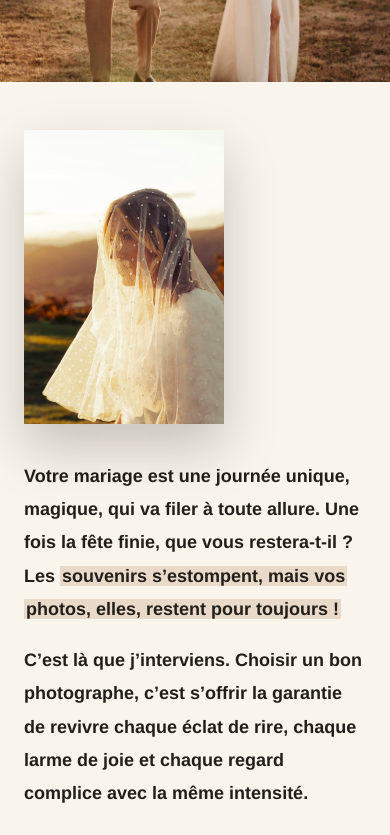
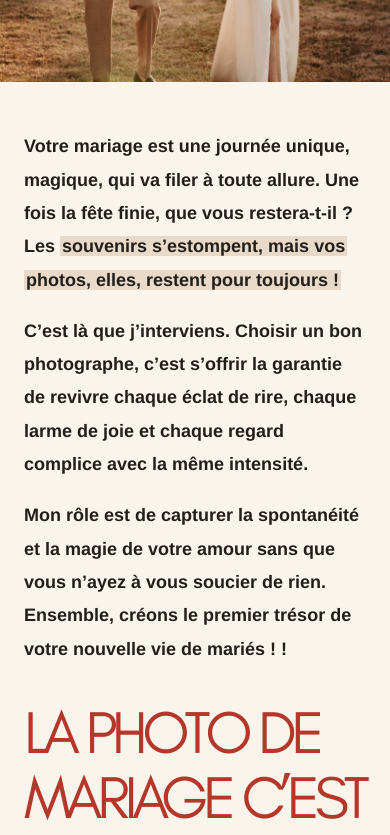
Before and after one commit to saslandeco-cmyk/tioto-photographe, a Next.js app: page / in a window 390 px wide. Shown: the part 3000-3835 px from the top of the page. Built offline with nearby package versions, Linux system fonts and the light colour scheme.

Commit message:
Hide bride portrait and FAQ side photo on mobile screens

```diff
--- a/app/components/Faq.module.css
+++ b/app/components/Faq.module.css
@@ -95,6 +95,6 @@
   }
 
   .photoCol {
-    min-height: 380px;
+    display: none;
   }
 }
--- a/app/components/WhyPhotographer.module.css
+++ b/app/components/WhyPhotographer.module.css
@@ -106,10 +106,7 @@
   }
 
   .bridePhoto {
-    margin-left: 0;
-    margin-top: 0;
-    width: 200px;
-    flex-basis: auto;
+    display: none;
   }
 
   .contentCol {
```
